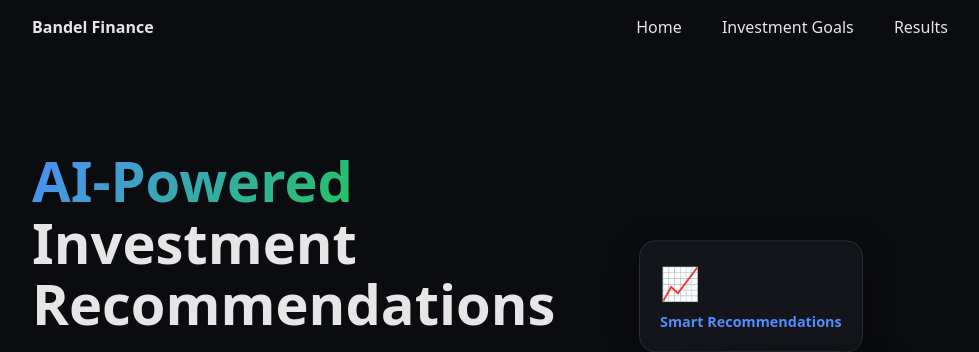
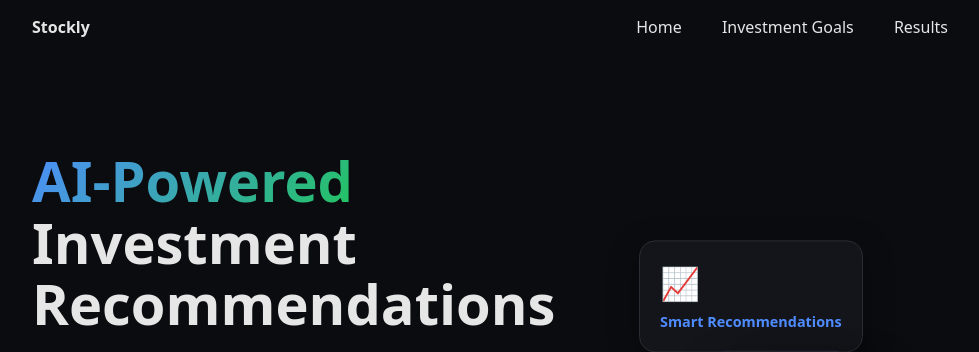
Before and after one commit to xBanD3l/finance-app, a Flask app: page / in a window 1280 px wide. Shown: the top 352 px of the page, without its empty margins (144-1123 px from the left). Run offline with Flask 3, Linux system fonts and the light colour scheme.

Commit message:
Changed name to stockly

```diff
--- a/app.py
+++ b/app.py
@@ -70,7 +70,7 @@ INSTRUCTIONS:
         """
 
         # Call the OpenAI API
-        response = client.chat.completions.create(  # pyright: ignore[reportUndefinedVariable]
+        response = openai.chat.completions.create(
             model="gpt-4",
             messages=[
                 {"role": "system", "content": "You are a professional financial advisor providing clear, actionable investment advice. Always respond with valid JSON."},
--- a/templates/base.html
+++ b/templates/base.html
@@ -2,13 +2,13 @@
 <html lang="en">
 <head>
   <meta charset="utf-8">
-  <title>{{ title or "Bandel Finance" }}</title>
+  <title>{{ title or "Stockly" }}</title>
   <meta name="viewport" content="width=device-width, initial-scale=1">
   <link href="{{ url_for('static', filename='style.css') }}" rel="stylesheet">
 </head>
 <body>
   <header class="wrap">
-    <a href="{{ url_for('index') }}" class="brand">Bandel Finance</a>
+    <a href="{{ url_for('index') }}" class="brand">Stockly</a>
     <nav>
       <a href="{{ url_for('index') }}">Home</a>
       <a href="{{ url_for('goals') }}">Investment Goals</a>
--- a/templates/index.html
+++ b/templates/index.html
@@ -245,7 +245,7 @@
 <!-- Learn More Section -->
 <section class="learn-more" id="learn-more">
   <div class="section-header">
-    <h2>Why Choose Bandel Finance?</h2>
+    <h2>Why Choose Stockly?</h2>
     <p>Built specifically for students and investment beginners</p>
   </div>
 
```
